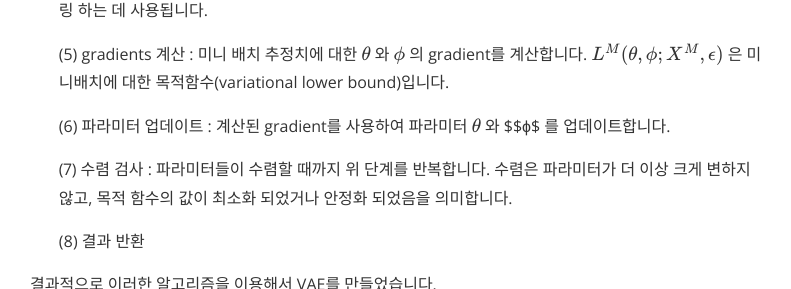
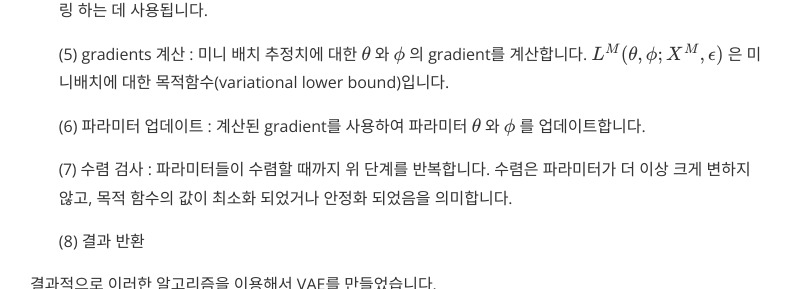
Before and after one commit to dinhoitt/dinhoitt.github.io, a Jekyll site: the page built from _posts/2024-02-28-VAE(Variational autoencoder) 설명.md, in a window 1280 px wide and 900 px high, scrolled down 4700 px, cut to the strip 149-438 px from the top of the window. Shown: the whole strip, without its empty margins (242-1033 px from the left). Built offline with Jekyll 4.4.1, drawn with Linux system fonts in a browser that asks for light colours; nearby versions of some CDN libraries; formulas are drawn with MathJax 3; comment, search, counter and statistics services are not loaded.

Commit message:
conflict modic

```diff
--- a/_posts/2024-02-28-VAE(Variational autoencoder) 설명.md
+++ b/_posts/2024-02-28-VAE(Variational autoencoder) 설명.md
@@ -95,7 +95,7 @@ cover:  "/assets/post/VAE_Basic.png"
 
     (5) gradients 계산 : 미니 배치 추정치에 대한 $$\theta$$ 와 $$ϕ$$ 의 gradient를 계산합니다. $$L^{M}(\theta , ϕ ; X^{M} , ϵ)$$ 은 미니배치에 대한 목적함수(variational lower bound)입니다.
 
-    (6) 파라미터 업데이트 : 계산된 gradient를 사용하여 파라미터 $$\theta$$ 와 $$ϕ$ 를 업데이트합니다.
+    (6) 파라미터 업데이트 : 계산된 gradient를 사용하여 파라미터 $$\theta$$ 와 $$ϕ$$ 를 업데이트합니다.
 
     (7) 수렴 검사 : 파라미터들이 수렴할 때까지 위 단계를 반복합니다. 수렴은 파라미터가 더 이상 크게 변하지 않고, 목적 함수의 값이 최소화 되었거나 안정화 되었음을 의미합니다.
 
```
